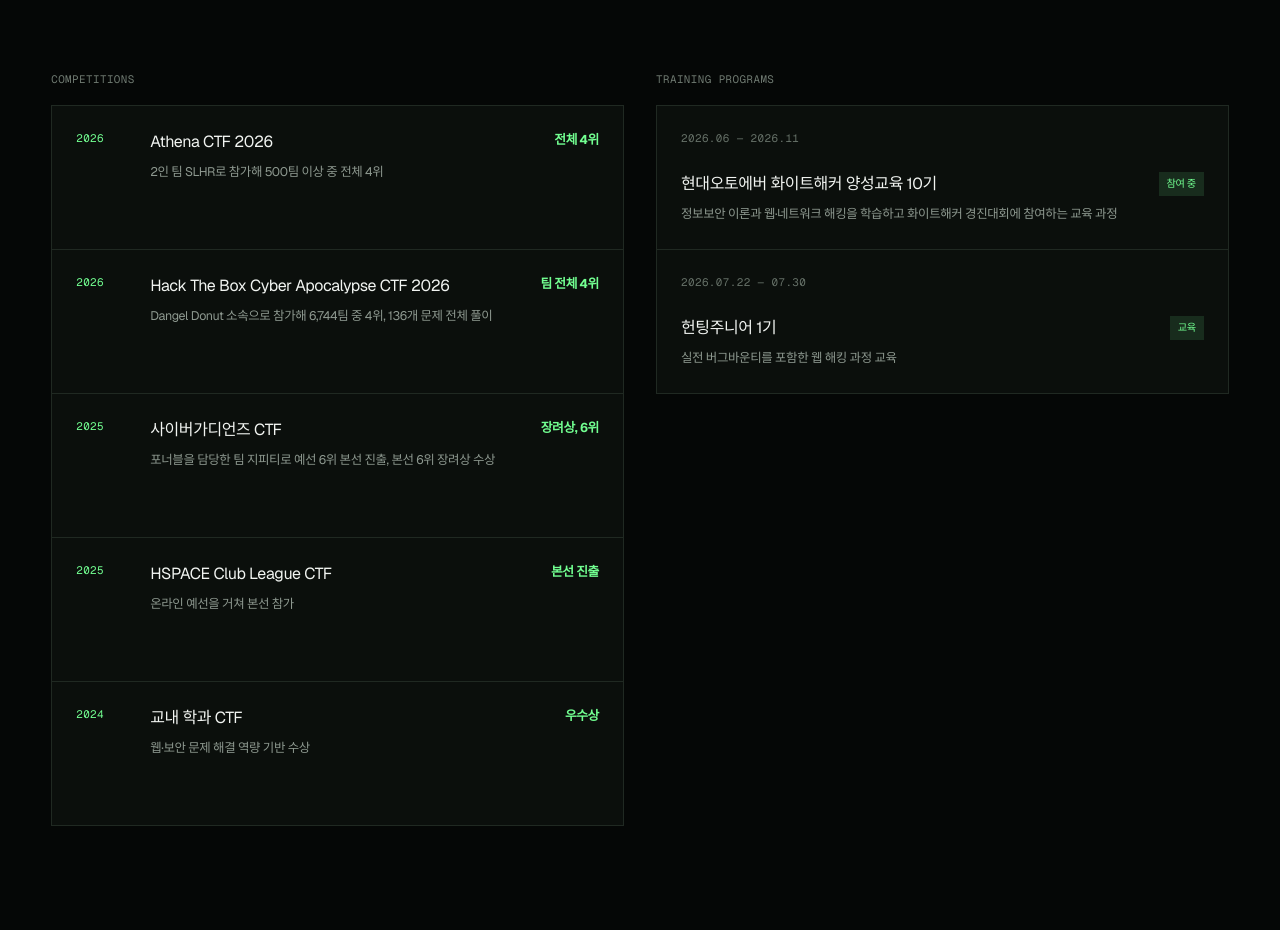
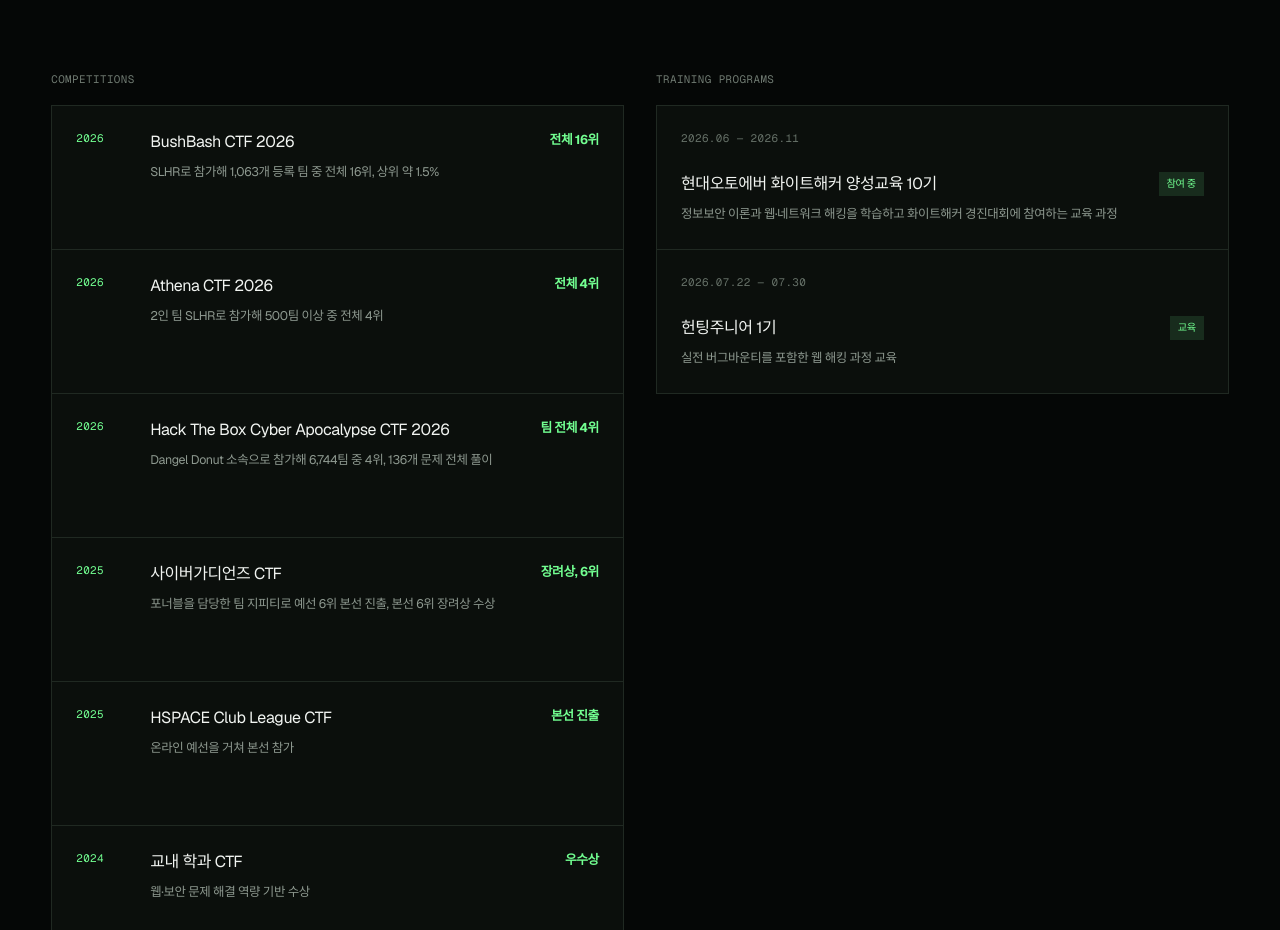
Before and after one commit to nnooww/woohyuk-portfolio, a Next.js app: page / in a window 1280 px wide. Shown: the part 2740-3670 px from the top of the page. Built offline with nearby package versions, Linux system fonts and the light colour scheme.

Commit message:
Sync BushBash CTF source

```diff
--- a/app/page.tsx
+++ b/app/page.tsx
@@ -37,6 +37,13 @@ const activities = [
 ];
 
 const trackRecord = [
+  {
+    year: "2026",
+    title: "BushBash CTF 2026",
+    result: "전체 16위",
+    description: "SLHR로 참가해 1,063개 등록 팀 중 전체 16위, 상위 약 1.5%",
+    evidence: "bushbash-ctf-2026-result.png",
+  },
   {
     year: "2026",
     title: "Athena CTF 2026",
```
